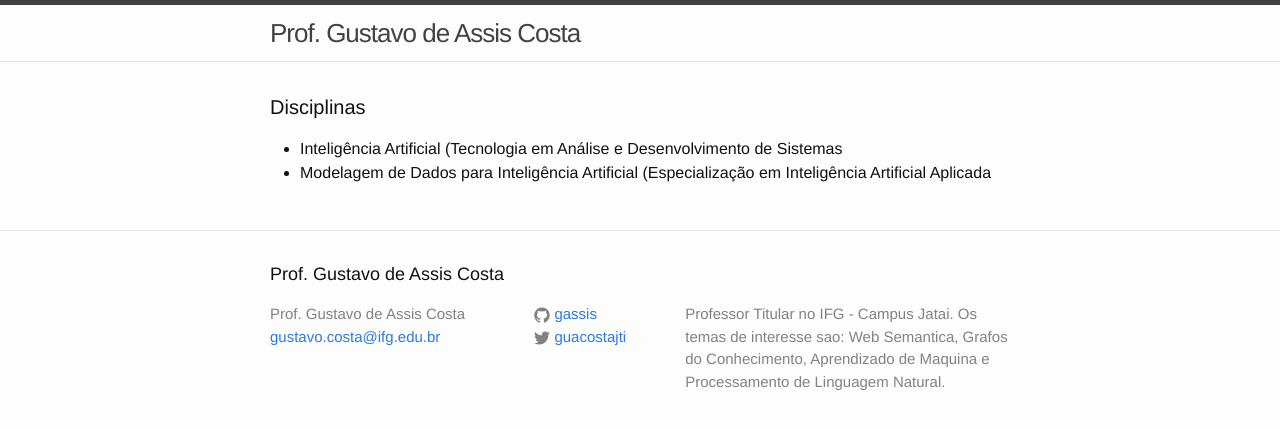
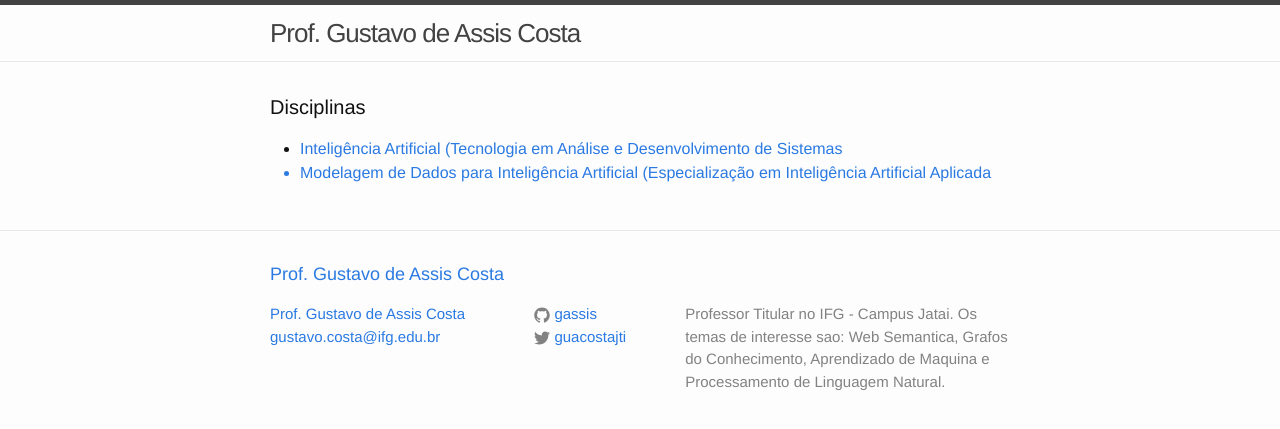
Before and after one commit to gassis/gassis.github.io, a Jekyll site: the page built from index.html, in a window 1280 px wide. Shown: the top 429 px of the page. Built offline with Jekyll 4.4.1, drawn with Linux system fonts in a browser that asks for light colours.

Commit message:
Update index.html

```diff
--- a/index.html
+++ b/index.html
@@ -7,7 +7,7 @@
   <h1 class="page-heading">Disciplinas</h1>
 
     <ul class="list-group">
-    <li class="list-group-item">Inteligência Artificial (Tecnologia em Análise e Desenvolvimento de Sistemas</li>
+    <li class="list-group-item"><a href="https://github.com/ifg-jatai/github-fundamentals">Inteligência Artificial (Tecnologia em Análise e Desenvolvimento de Sistemas</li>
     <li class="list-group-item">Modelagem de Dados para Inteligência Artificial (Especialização em Inteligência Artificial Aplicada</li>
     </ul>
 
```
